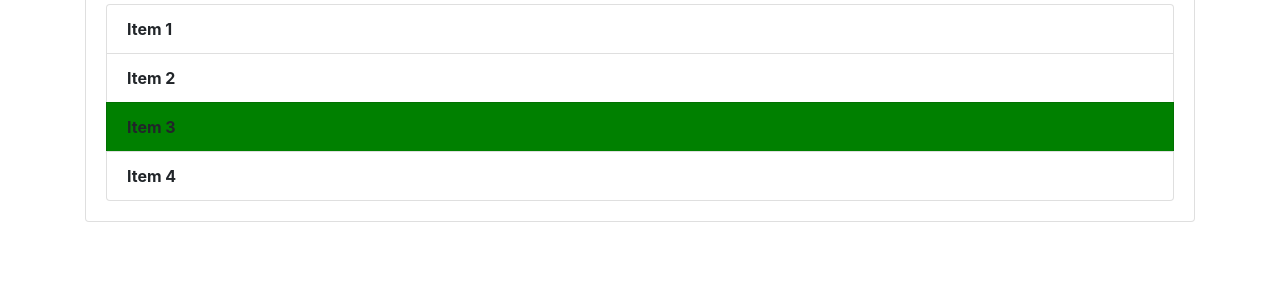
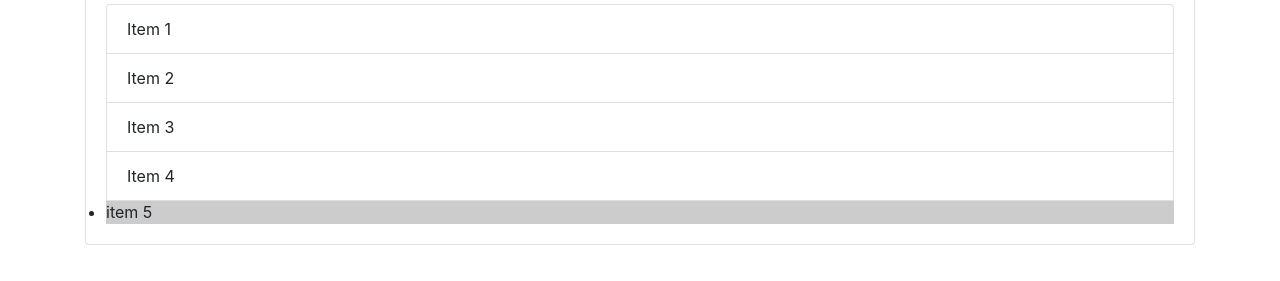
Before and after one commit to priyesh549/DOM1, a plain HTML site: page index.html in a window 1280 px wide. Shown: the part 273-554 px from the top of the page. Drawn offline with nearby package versions, Linux system fonts and the light colour scheme.

Commit message:
third commit

```diff
--- a/dom.js
+++ b/dom.js
@@ -99,11 +99,19 @@
 // }
 
 
-var thirditem = document.querySelector('.list-group-item:nth-child(3)');
-thirditem.style.backgroundColor = 'green'
+// var thirditem = document.querySelector('.list-group-item:nth-child(3)');
+// thirditem.style.backgroundColor = 'green'
 
-var items = document.querySelectorAll('.list-group-item');
+// var items = document.querySelectorAll('.list-group-item');
 
-for(var i=0;i<items.length;i++){
-    items[i].style.fontWeight = 'bold'
-}
+// for(var i=0;i<items.length;i++){
+//     items[i].style.fontWeight = 'bold'
+// }
+
+
+// Won't work since no class name is given
+// var item = document.getElementsByClassName('list-group-item');
+// item[4].style.backgroundColor = '#f4f4f4'
+
+var item = document.getElementsByTagName('li');
+item[4].style.backgroundColor = '#ccc'
--- a/index.html
+++ b/index.html
@@ -26,6 +26,7 @@
       <li class="list-group-item">Item 2</li>
       <li class="list-group-item">Item 3</li>
       <li class="list-group-item">Item 4</li>
+      <li>item 5</li>
     </ul>
    </div>
   </div>
```
